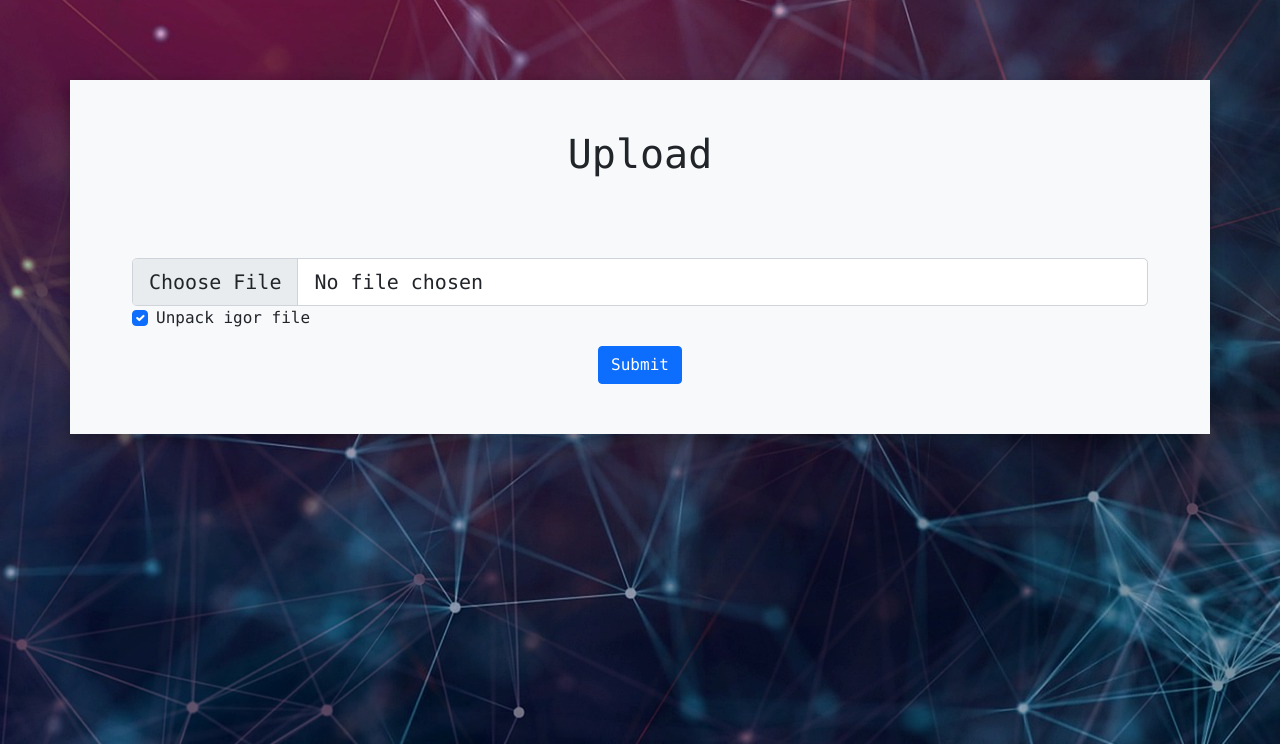
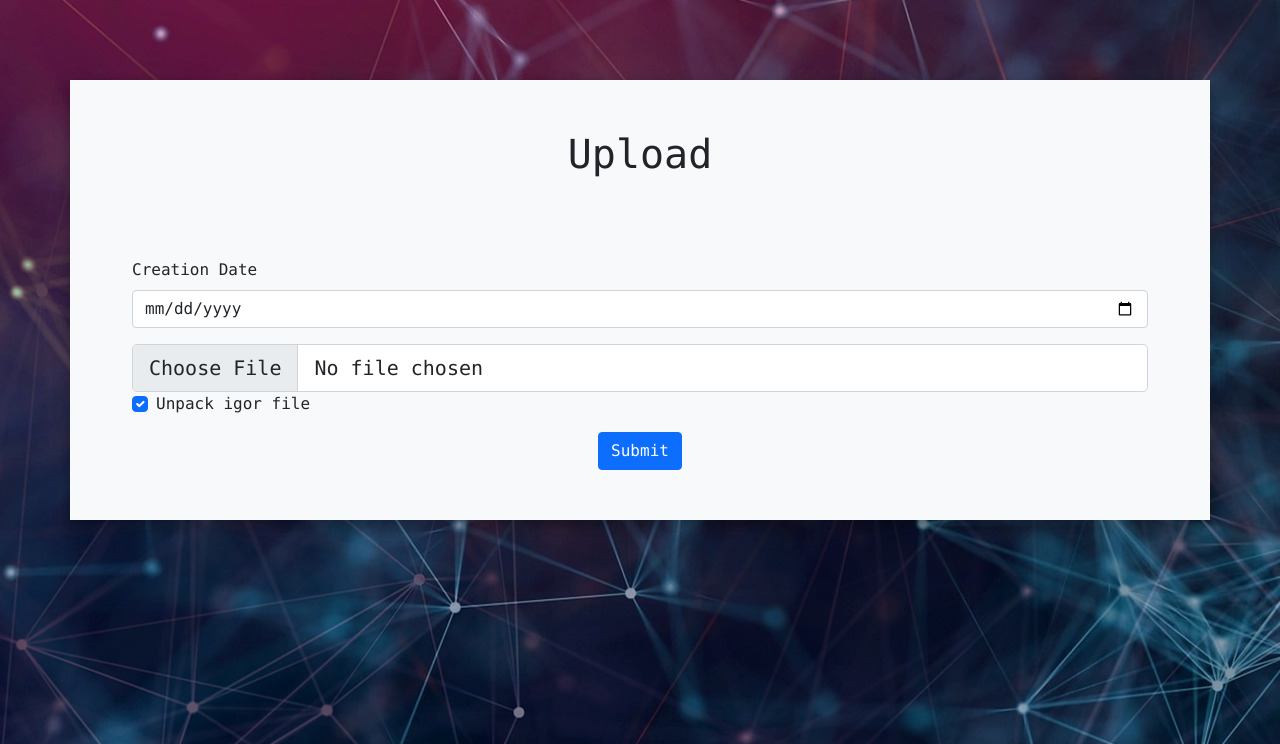
Before and after one commit to georgbuechner/ananym-analyzer, a Flask app: page /upload in a window 1280 px wide. Shown: the part 56-800 px from the top of the page. Run offline with Flask 3, Linux system fonts and the light colour scheme.

Commit message:
Adds uploading files

```diff
--- a/src/app.py
+++ b/src/app.py
@@ -1,6 +1,18 @@
-from flask import Flask, render_template
+import os
+from flask import Flask, flash, render_template, redirect, request
+from werkzeug.utils import secure_filename
+
+UPLOAD_FOLDER = 'data/raw/'
+ALLOWED_EXTENSIONS = {'txt', 'pdf', 'png', 'jpg', 'jpeg', 'gif', 'mp3'}
 
 app = Flask(__name__)
+app.secret_key = b'_5#y2L"F4Q8z\n\xec]/'
+app.config["UPLOAD_FOLDER"] = UPLOAD_FOLDER
+
+def allowed_file(filename):
+    print(filename, filename.rsplit('.', 1)[1].lower())
+    return '.' in filename and \
+           filename.rsplit('.', 1)[1].lower() in ALLOWED_EXTENSIONS
 
 @app.route("/")
 def main():
@@ -10,8 +22,37 @@ def main():
 def data():
     return render_template("data.html")
 
-@app.route("/upload")
+@app.route("/upload", methods=["GET", "POST"])
 def upload():
+    if request.method == 'POST':
+        print(request.files)
+        # check if the post request has the file part
+        if 'igorFile' not in request.files:
+            flash('No file part', 'danger')
+            return redirect(request.url)
+        file = request.files['igorFile']
+        date = request.form.get("creationDate");
+        # If the user does not select a file, the browser submits an
+        # empty file without a filename.
+        if file.filename == '' or date == '':
+            flash('No file or creation-date', 'danger')
+            return redirect(request.url)
+        if file and allowed_file(file.filename):
+            # Create date-dir if not exists
+            path_to_date = os.path.join(app.config['UPLOAD_FOLDER'], date)
+            if not os.path.exists(path_to_date):
+                os.makedirs(path_to_date)
+            # Store file if not exists
+            path_to_file = os.path.join(
+                path_to_date, secure_filename(file.filename)
+            )
+            if os.path.exists(path_to_file):
+                flash('File already exists', 'danger')
+            else:
+                file.save(path_to_file)
+                flash('Upload success!', 'success')
+        else:
+            flash('Invalid file type!', 'danger')
     return render_template("upload.html")
 
 
--- a/src/static/css/general.css
+++ b/src/static/css/general.css
@@ -15,6 +15,12 @@ h1 {
   background-color: #f8f9fa;
 }
 
+.msg {
+  position:absolute;
+  bottom:0;
+  width: 20%;
+}
+
 .form-content {
   text-align: left;
 }
--- a/src/templates/include-css.html
+++ /dev/null
@@ -1,5 +0,0 @@
-<!-- Bootstrap CSS -->
-<link href="https://cdn.jsdelivr.net/npm/bootstrap@5.0.2/dist/css/bootstrap.min.css" rel="stylesheet" integrity="sha384-EVSTQN3/azprG1Anm3QDgpJLIm9Nao0Yz1ztcQTwFspd3yD65VohhpuuCOmLASjC" crossorigin="anonymous">
-
-<!-- Custom CSS -->
-<link href="static/css/general.css" rel="stylesheet">
--- /dev/null
+++ b/src/templates/layout.html
@@ -0,0 +1,38 @@
+<!doctype html>
+<html lang="en">
+  <head>
+    <!-- Required meta tags -->
+    <meta charset="utf-8">
+    <meta name="viewport" content="width=device-width, initial-scale=1">
+
+    <!-- Bootstrap CSS -->
+    <link href="https://cdn.jsdelivr.net/npm/bootstrap@5.0.2/dist/css/bootstrap.min.css" rel="stylesheet" integrity="sha384-EVSTQN3/azprG1Anm3QDgpJLIm9Nao0Yz1ztcQTwFspd3yD65VohhpuuCOmLASjC" crossorigin="anonymous">
+
+    <!-- Custom CSS -->
+    <link href="static/css/general.css" rel="stylesheet">
+
+    <title>Ananym Analyzer</title>
+  </head>
+
+
+  {% include "navbar.html" %}
+  <div class="container-md main">
+    {% block body %} {% endblock %}
+  </div>
+
+  <div class="msg">
+    {% with messages = get_flashed_messages(with_categories=true) %}
+      {% if messages %}
+        {% for category, message in messages %}
+        <div class="alert alert-{{ category }} alert-dismissible fade show" role="alert">
+          <button type="button" class="btn-close" data-bs-dismiss="alert" aria-label="Close"></button>
+          {{ message }}
+        </div>
+        {% endfor %}
+      {% endif %}
+    {% endwith %}
+  </div>
+
+  <script src="https://cdn.jsdelivr.net/npm/bootstrap@5.0.2/dist/js/bootstrap.bundle.min.js" integrity="sha384-MrcW6ZMFYlzcLA8Nl+NtUVF0sA7MsXsP1UyJoMp4YLEuNSfAP+JcXn/tWtIaxVXM" crossorigin="anonymous"></script>
+
+</html>
--- a/src/templates/upload.html
+++ b/src/templates/upload.html
@@ -1,33 +1,21 @@
 <!doctype html>
-<html lang="en">
-  <head>
-    <!-- Required meta tags -->
-    <meta charset="utf-8">
-    <meta name="viewport" content="width=device-width, initial-scale=1">
-
-    {% include "include-css.html" %}
-
-    <title>Ananym Analyzer - Uplad</title>
-  </head>
-  <body>
-    {% include "navbar.html" %}
-
-    <div class="container-md main">
+{% extends "layout.html" %}
+{% block body %}
 <h1>Upload</h1>
-        <form>
+<form action="/upload" method="POST"  enctype="multipart/form-data">
   <div class="container-sm form-content">
+    <div class="mb-3">
+      <label for="creationDate" class="form-label">Creation Date</label>
+      <input type="date" class="form-control" id="creationDate" name="creationDate">
+    </div>
     <div>
-              <input class="form-control form-control-lg" id="formFileLg" type="file">
+      <input class="form-control form-control-lg" id="igorFile" name="igorFile" type="file">
     </div>
     <div class="mb-3 form-check">
-              <input type="checkbox" class="form-check-input" id="exampleCheck1" checked>
-              <label class="form-check-label" for="exampleCheck1">Unpack igor file</label>
+      <input type="checkbox" class="form-check-input" id="unpackIgorCheck" name="unpackIgorCheck" checked>
+      <label class="form-check-label" for="unpackIgorCheck">Unpack igor file</label>
     </div>
   </div>
   <button type="submit" class="btn btn-primary">Submit</button>
 </form>
-    </div>
-
-    <script src="https://cdn.jsdelivr.net/npm/bootstrap@5.0.2/dist/js/bootstrap.bundle.min.js" integrity="sha384-MrcW6ZMFYlzcLA8Nl+NtUVF0sA7MsXsP1UyJoMp4YLEuNSfAP+JcXn/tWtIaxVXM" crossorigin="anonymous"></script>
-  </body>
-</html>
+{% endblock %}
```
Also changed, not shown: src/templates/data.html (+4 -18 lines), src/templates/index.html (+5 -21 lines). Lines whose indentation alone changed are shown as unchanged.
